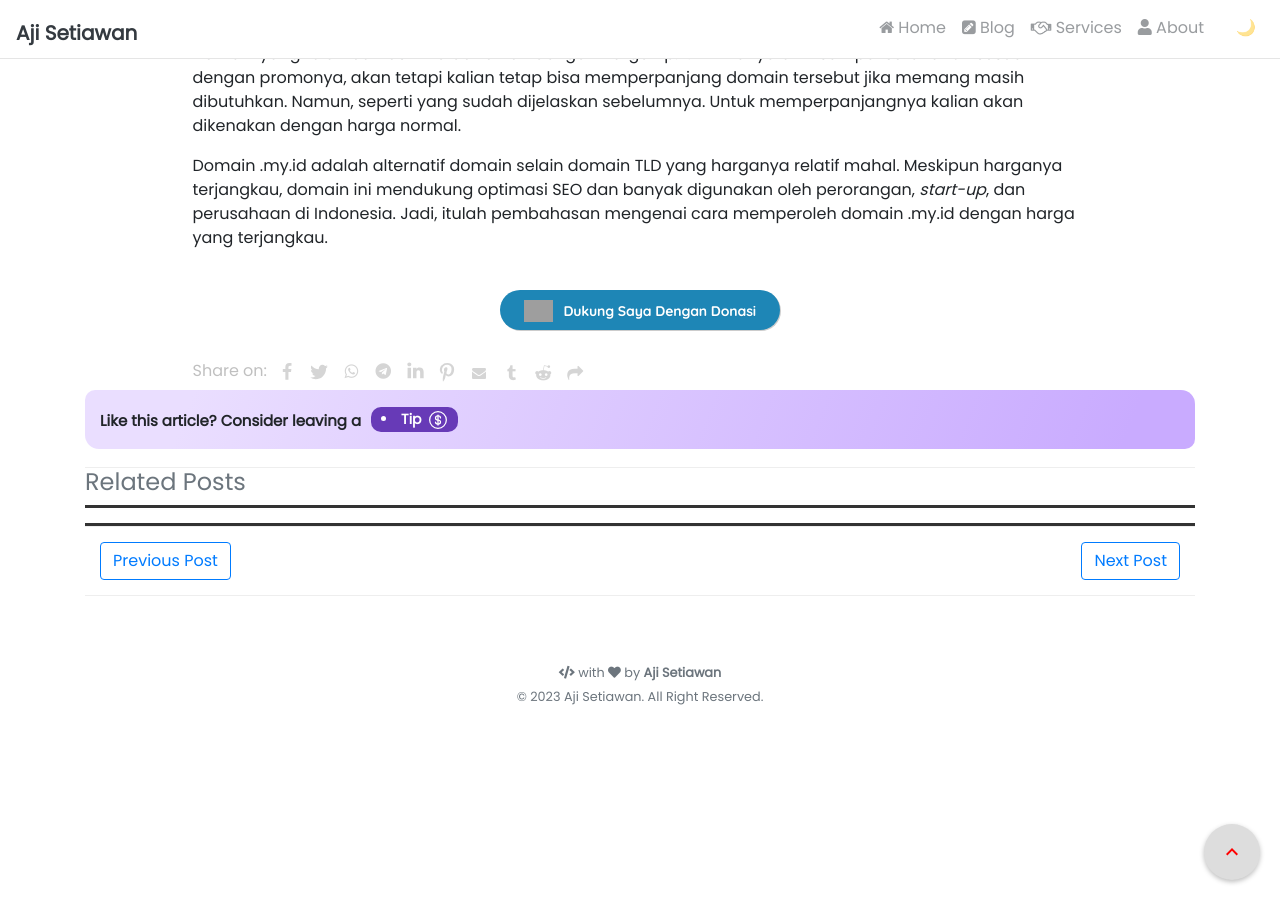
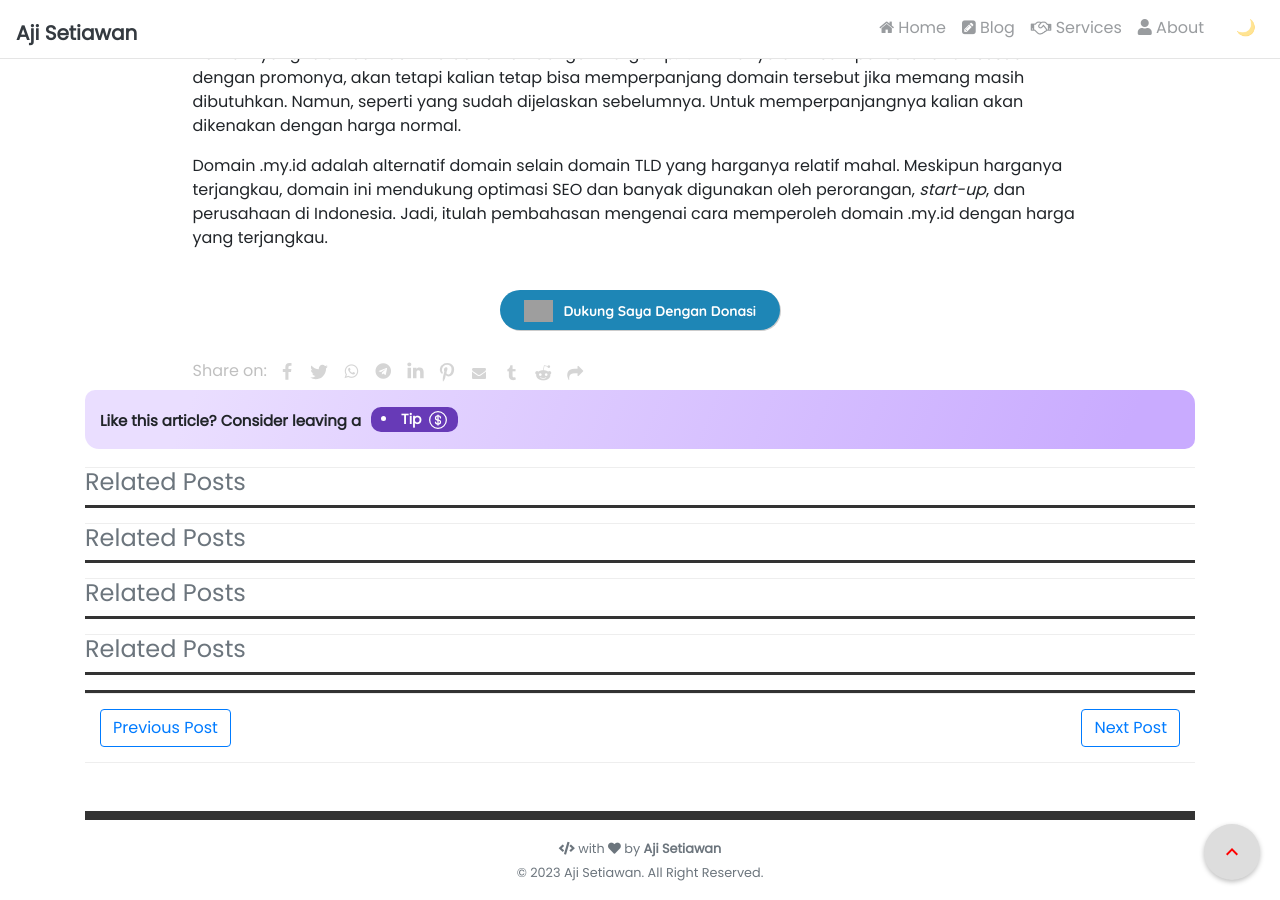
Before and after one commit to ajisetiawan716/ajisetiawan716.github.io, a Jekyll site: the page built from _posts/2023-12-15-cara-daftar-domain-my.id-murah-di-dewabiz.md, in a window 1280 px wide and 900 px high, scrolled down 5566 px. Built offline with Jekyll 4.4.1, drawn with Linux system fonts in a browser that asks for light colours; nearby versions of some CDN libraries; comment, search, counter and statistics services are not loaded; grey boxes are pictures that could not be loaded.

Commit message:
Update related-post.html

```diff
--- a/_includes/blog/related-post.html
+++ b/_includes/blog/related-post.html
@@ -1,14 +1,12 @@
-<div class="separator"></div>
-<h4 class="text-muted">Related Posts</h4>
-<div class="rect">
-
   {% assign maxRelated = 4 %}
   {% assign minCommonTags =  1 %}
   {% assign maxRelatedCounter = 0 %}
 
 
   {% for post in site.posts %}
-
+<div class="separator"></div>
+<h4 class="text-muted">Related Posts</h4>
+<div class="rect">
 
     {% assign sameTagCount = 0 %}
     {% assign commonTags = '' %}
```
